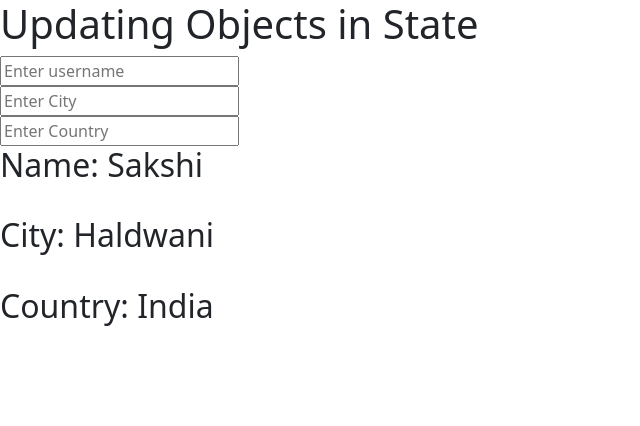
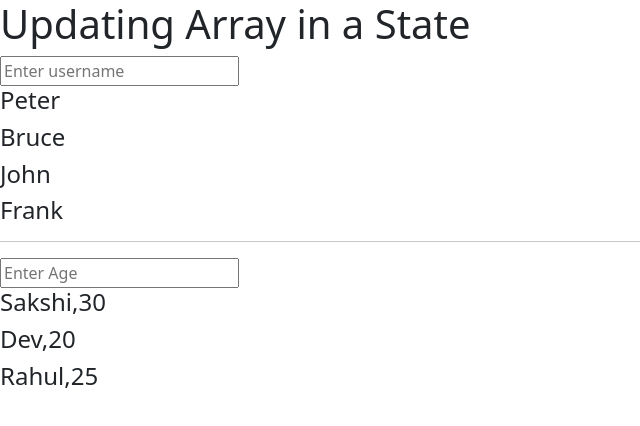
Before and after one commit to sakshi16-b/React19-tut, a React (Vite) app in the folder react19/: page / in a window 1280 px wide. Shown: the top 426 px of the page, without its empty margins (0-640 px from the left). Built offline with nearby package versions, Linux system fonts and the light colour scheme.

Commit message:
updating-array-done

```diff
--- a/react19/src/App.jsx
+++ b/react19/src/App.jsx
@@ -1,44 +1,45 @@
 import { useState } from "react";
 function App(){
-  const [data,setData]=useState({
-    name:"Sakshi",
-    address:{
-      city:"Haldwani",
-      country:"India",
+  const [data,setData]=useState(['Peter','Bruce','John','Frank' ])
+
+  const setName=(name)=>{
+    console.log(name)
+    data[data.length-1]=name
+    setData([...data])//whenever we want update array in a state we have pass copy of data like...data
     }
-  })
 
-  const handleName=(val)=>{
-   data.name=val
-   setData({...data})//we will create new object and then update data
+
+//Updating Objects in an Array
+const [dataDetails,setDataDetails]=useState([
+{name:"Sakshi",age:'30'},
+{name:"Dev",age:'20'},
+{name:"Rahul" ,age:'25'},
+])
+const setAge=(age)=>{
+    console.log(age)
+  dataDetails[dataDetails.length-1].age=age;
+setDataDetails([...dataDetails])
     }
-  const handleCity=(city)=>{
-    data.address.city =city
-    console.log(data)
-    setData({...data,address:{...data.address},city})
-  }
-  const handleCountry=(country)=>{
-    data.address.country=country
-    console.log(data)
-    setData({...data,address:{...data.address},country})
-  }
+
 return(
   <>
-<h1>Updating Objects in State</h1>
-<input type="text" placeholder="Enter username" onChange={(e)=>handleName(e.target.value)}/>
-<br/>
-<input type="text" placeholder="Enter City" onChange={(e)=>handleCity(e.target.value)}/>
-<br/>
-<input type="text" placeholder="Enter Country" onChange={(e)=>handleCountry(e.target.value)}/>
-<br/>
+  <h1>Updating Array in a State</h1>
+  <input type="text" placeholder="Enter username" onChange={(e)=>setName(e.target.value)}/>
+  {
+    data.map((item,index)=>(
+    <h4 key={index}>{item}</h4>
+    ))
+ }
+ <hr/>
+   <input type="text" placeholder="Enter Age" onChange={(e)=>setAge(e.target.value)}/>
 
-<h2 >Name: {data.name}</h2><br/>
- <h2>City: {data.address.city}</h2><br/>
-<h2>Country: {data.address.country}</h2>
+ {
+  dataDetails.map((item,index)=>(
+    <h4 index={index}>{item.name},{item.age}</h4>
+  ))
+ }
 
   </>
 )
 }
-
-
 export default App;
```
Lines whose indentation alone changed are shown as unchanged.
